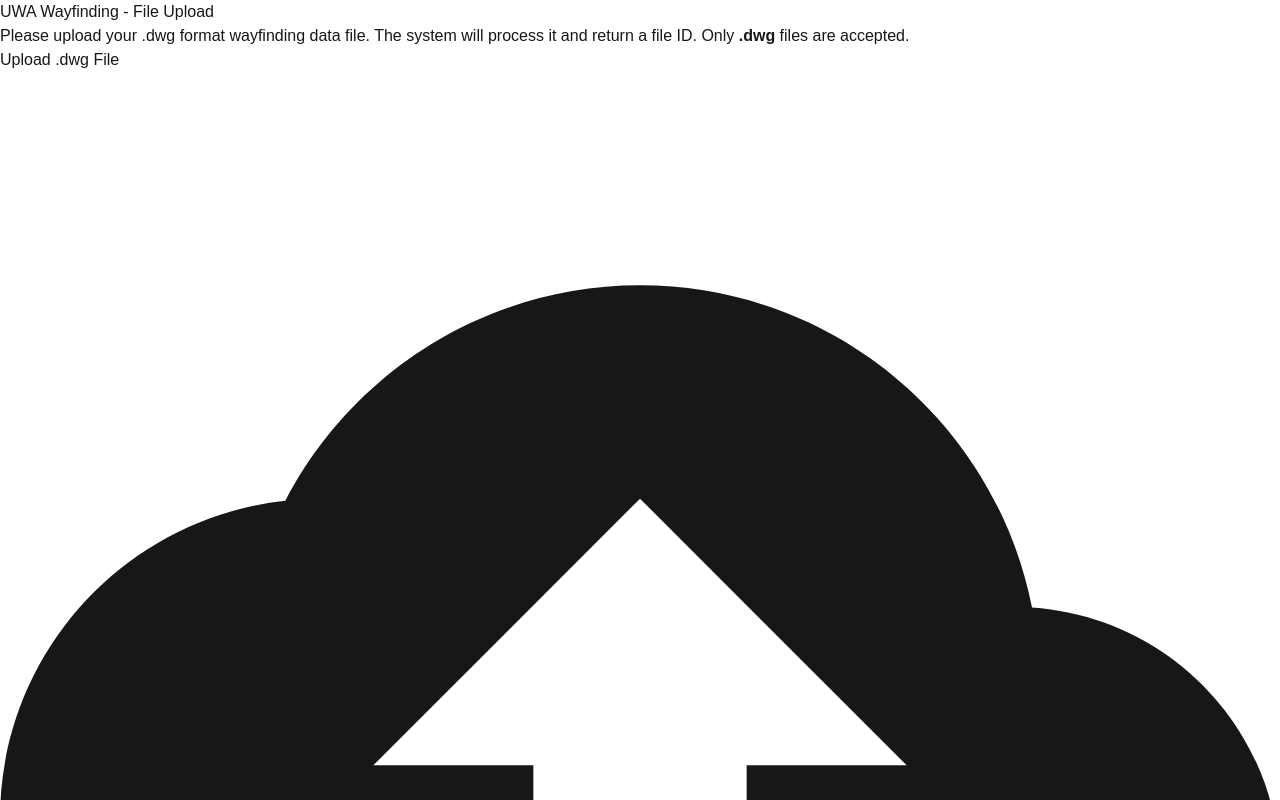
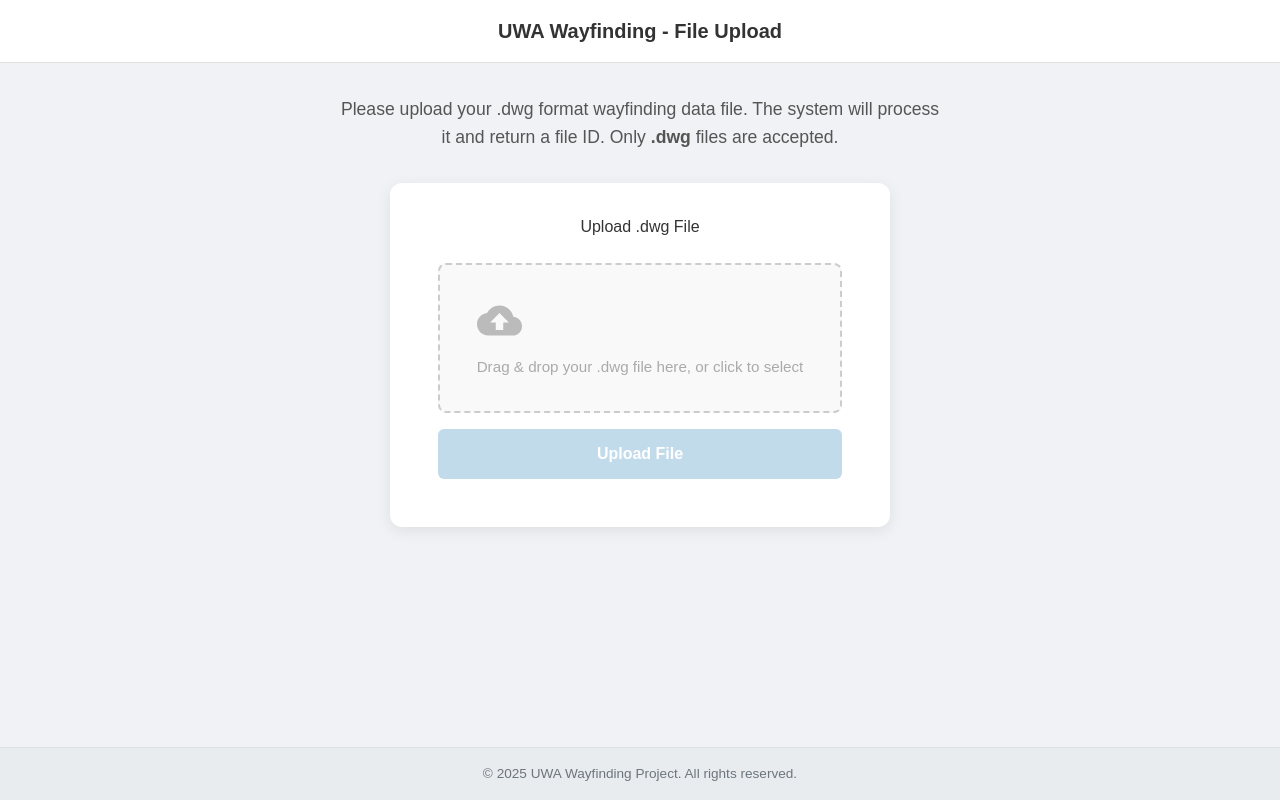
Before and after one commit to uwa-wayfinding/web, a Next.js app: page / in a window 1280 px wide. Shown: the top 800 px of the page. Built offline with nearby package versions, Linux system fonts and the light colour scheme.

Commit message:
Update style for the upload container/page

```diff
--- a/src/app/UploadForm.module.css
+++ b/src/app/UploadForm.module.css
@@ -0,0 +1,219 @@
+/* app/UploadForm.module.css */
+
+/* Page Layout Structure */
+.pageWrapper {
+    display: flex;
+    flex-direction: column; /* Stack header, main, footer vertically */
+    min-height: 100vh; /* Ensure wrapper takes full viewport height */
+    background-color: #f0f2f5; /* Light grey background for the whole page */
+  }
+
+  .pageHeader {
+    background-color: #ffffff; /* White header background */
+    padding: 1rem 2rem; /* Padding */
+    border-bottom: 1px solid #e0e0e0; /* Subtle bottom border */
+    flex-shrink: 0; /* Prevent header from shrinking */
+    text-align: center; /* Center title */
+  }
+
+  .projectName {
+    font-size: 1.25rem;
+    font-weight: 600;
+    color: #333;
+  }
+
+  .mainContent {
+    flex-grow: 1; /* Allow main content to take up available space */
+    display: flex;
+    flex-direction: column; /* Stack intro text and upload container */
+    align-items: center; /* Center items horizontally */
+    padding: 2rem 1rem; /* Padding around content */
+    width: 100%;
+  }
+
+  .introText {
+    max-width: 600px; /* Limit width of intro text */
+    margin-bottom: 2rem;
+    font-size: 1.1rem;
+    color: #555;
+    text-align: center;
+    line-height: 1.6;
+  }
+
+  .pageFooter {
+    background-color: #e9ecef; /* Light grey footer */
+    color: #6c757d; /* Muted text color */
+    padding: 1rem 2rem;
+    text-align: center;
+    font-size: 0.85rem;
+    flex-shrink: 0; /* Prevent footer from shrinking */
+    border-top: 1px solid #dee2e6;
+  }
+
+
+  /* Upload Component Styles (mostly from previous example) */
+  .uploadContainer {
+    background-color: #fff;
+    padding: 2rem 3rem;
+    border-radius: 12px;
+    box-shadow: 0 4px 15px rgba(0, 0, 0, 0.08); /* Soften shadow slightly */
+    text-align: center;
+    max-width: 500px; /* Max width */
+    width: 100%; /* Full width within main content padding */
+  }
+
+  .uploadContainer h2 {
+    margin-top: 0;
+    margin-bottom: 1.5rem;
+    color: #333;
+  }
+
+  /* --- Drop Zone Styling --- */
+  .dropZone {
+    display: flex;
+    flex-direction: column;
+    justify-content: center;
+    align-items: center;
+    min-height: 150px;
+    border: 2px dashed #ccc;
+    border-radius: 8px;
+    background-color: #f9f9f9;
+    color: #aaa;
+    cursor: pointer;
+    transition: background-color 0.2s ease, border-color 0.2s ease;
+    margin-bottom: 1rem;
+  }
+
+  .dropZone:hover { /* Add a subtle hover effect */
+      border-color: #bbb;
+  }
+
+  .dropZone.isDragover {
+    background-color: #e9e9e9;
+    border-color: #999;
+    border-style: solid; /* Change border style on drag over */
+  }
+
+  .dropZone.isError {
+    border-color: #e74c3c;
+    background-color: #fbeaea;
+    color: #e74c3c;
+    border-style: solid;
+  }
+
+  .dropZone.isFileSelected {
+    border-style: solid;
+    border-color: #2ecc71;
+    background-color: #f0fff4;
+  }
+
+  .dropZone__content {
+    padding: 1rem;
+  }
+
+  .dropZone__icon {
+    width: 45px; /* Adjusted size */
+    height: 45px;
+    margin-bottom: 0.8rem; /* Adjusted margin */
+    color: #bbb;
+    transition: color 0.2s ease;
+  }
+  .dropZone.isDragover .dropZone__icon,
+  .dropZone.isFileSelected .dropZone__icon {
+     color: #888;
+  }
+  .dropZone.isError .dropZone__icon {
+    color: #e74c3c;
+  }
+
+  .dropZone__prompt {
+    margin: 0;
+    font-size: 0.95rem;
+  }
+
+  .dropZone__fileInfo {
+    margin-top: 0.5rem;
+    font-size: 0.9rem;
+    color: #333; /* Darker color for filename */
+    word-break: break-all;
+  }
+  .fileName {
+    font-weight: bold;
+    color: #0056b3; /* Highlight filename */
+  }
+
+  /* --- Progress Bar Styling --- */
+  .progressBarContainer {
+      height: auto; /* Adjust for text */
+      background-color: transparent; /* Remove grey background */
+      border-radius: 5px;
+      overflow: hidden;
+      margin-bottom: 1rem;
+      font-style: italic;
+      color: #555;
+  }
+  .progressBar { /* Style for the 'Uploading...' text */
+     padding: 5px;
+     /* Basic pulse animation for uploading text */
+     animation: pulse 1.5s infinite ease-in-out;
+  }
+  @keyframes pulse {
+      0% { opacity: 0.6; }
+      50% { opacity: 1; }
+      100% { opacity: 0.6; }
+  }
+
+  /* --- Button Styling --- */
+  .uploadButton, .resetButton {
+    background-color: #007bff; /* Bootstrap primary blue */
+    color: white;
+    border: none;
+    padding: 0.8rem 1.5rem;
+    border-radius: 6px;
+    font-size: 1rem;
+    font-weight: bold;
+    cursor: pointer;
+    transition: background-color 0.2s ease, opacity 0.2s ease, box-shadow 0.2s ease;
+    display: block;
+    width: 100%;
+    margin-bottom: 1rem;
+    box-shadow: 0 2px 4px rgba(0, 0, 0, 0.1);
+  }
+
+  .uploadButton:disabled {
+    background-color: #a9cce3; /* Lighter blue */
+    cursor: not-allowed;
+    opacity: 0.7;
+    box-shadow: none;
+  }
+
+  .uploadButton:not(:disabled):hover, .resetButton:hover {
+    background-color: #0056b3; /* Darker blue */
+    box-shadow: 0 4px 8px rgba(0, 0, 0, 0.15);
+  }
+
+  .resetButton {
+      background-color: #6c757d; /* Bootstrap secondary grey */
+      margin-top: 0.5rem; /* Space above reset button */
+  }
+  .resetButton:hover {
+      background-color: #5a6268;
+  }
+
+  /* --- Status Message Styling --- */
+  .uploadStatus {
+    margin-top: 1rem;
+    font-size: 0.95rem;
+    min-height: 1.5em;
+    word-wrap: break-word;
+  }
+
+  .isSuccess {
+    color: #28a745; /* Bootstrap success green */
+    font-weight: bold;
+  }
+
+  .isError {
+    color: #dc3545; /* Bootstrap danger red */
+    font-weight: bold;
+  }
```
